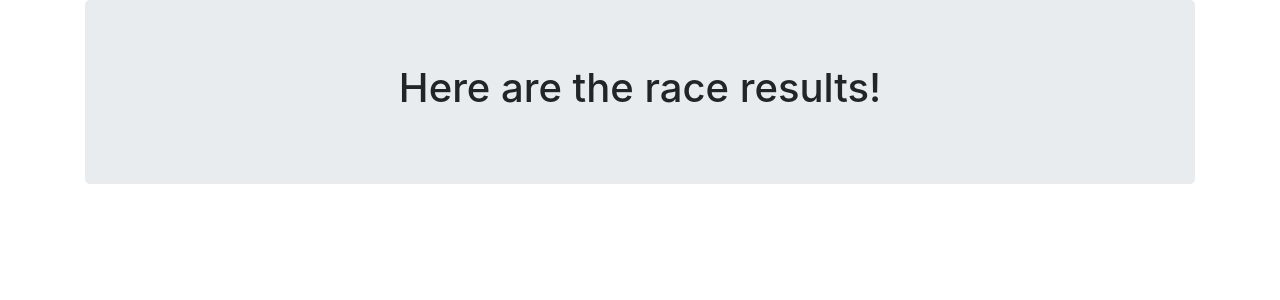
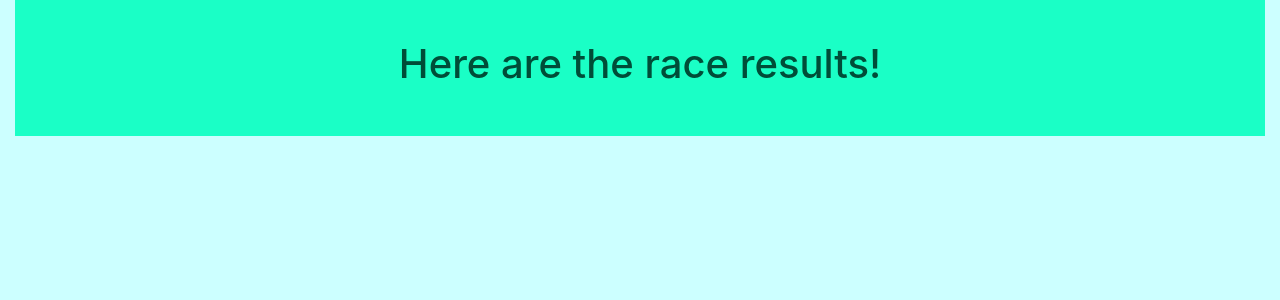
Before and after one commit to 22bipp22/Final_project, a Flask app: template templates/race.html in a window 1280 px wide. Shown: the top 300 px of the page. Run offline with Flask 2, Linux system fonts and the light colour scheme; the template is opened without the code that fills it, so the values that code supplies are empty; parts of the project's set-up code (start-up, migrations or seed data) failed here and were passed over; some libraries are stand-ins or nearby versions.

Commit message:
prettied it up

```diff
--- a/static/css/style.css
+++ b/static/css/style.css
@@ -1,21 +1,20 @@
-/* body {
-  padding: 0;
-  margin: 0;
+.homepage {
+  background-color: #ccffff;
 }
 
-.main-svg {
-  height: 100%;
-  padding: 10;
-  margin-left: 10;
-  margin-bottom: 20;
-  width: 100%;
+#newlook {
+  color: #004d38;
+  background-color : #1affc6;
+  text-align: center;
+  padding: 40px;
 
-} */
+}
+
 
 #maintitle {
-  color: white;
-  font-family: Impact, Haettenschweiler, 'Arial Bold', sans-serif;
-  -webkit-text-stroke: 2px red;
+  color:#004d38;
+  font-family: Verdana, Geneva, Tahoma, sans-serif;
+  -webkit-text-stroke: 2px #00cc99;
   text-align: center;
   background-image: url("Horse_Races.jpg");
   background-size: cover;
--- a/static/js/logic.js
+++ b/static/js/logic.js
@@ -21,18 +21,30 @@
       // Create the Table Header Row
       let webBody = d3.select("body");
       let table = webBody.append("table")
+      table.attr("style", "margin: 20px; width: 100%")
+
+
       let thead = table.append("thead")
       let trow = thead.append("tr")
       let header = trow.append("th")
       header.text("Horse Number")
+            .attr("style", "width: 20%; text-align: center")
+
       let header2 = trow.append("th")
       header2.text("Race Distance")
+            .attr("style", "width: 20%; text-align: center")
+
       let header3 = trow.append("th")
       header3.text("Place Odds")
+            .attr("style", "width: 20%; text-align: center")
+
       let header4 = trow.append("th")
       header4.text("Result")
+            .attr("style", "width: 20%; text-align: center")
+
       let header5 = trow.append("th")
       header5.text("Winner")
+            .attr("style", "width: 20%; text-align: center")
 
     //   // Populate the table data
       let tableBody = table.append("tbody")
@@ -45,29 +57,46 @@
             // if (number == raceData[i].horse_id) {
               let row = tableBody.append('tr');
               let cell = row.append('td');
-              cell.text(raceData[i].horse_id);
-              let cell2 = row.append('td')
-              cell2.text(raceData[i].race_id);
+              cell.text(raceData[i].horse_id)
+                  .attr("style", "text-align: center");
+              // let cell2 = row.append('td')
+              // cell2.text(raceData[i].race_id)
+              //     .attr("style", "text-align: center");
               let cell3 = row.append('td')
-              cell3.text(raceData[i].distance);
+              cell3.text(raceData[i].distance)
+                  .attr("style", "text-align: center");
               let cell4 = row.append('td')
-              cell4.text(raceData[i].place_odds);
+              cell4.text(raceData[i].place_odds)
+                  .attr("style", "text-align: center");
               let cell5 = row.append('td')
-              cell5.text(raceData[i].result);
+              cell5.text(raceData[i].race_id)
+                  .attr("style", "text-align: center");
               let cell6 = row.append('td')
               // Check to see if the horse won or lost the race and populate accordingly
               if (raceData[i].won == 0) {
-                cell6.text("Lost");
+                cell6.text("Lost")
+                  .attr("style", "text-align: center");
               }
                 else {
-                  cell6.text("Won");
+                  cell6.text("Won")
+                      .attr("style", "text-align: center");
                 }
             }
           // }
+          let svgWidth = window.innerWidth;
+          let svgHeight = "400px";
 
+          let imagepath = "../static/data/Generic_track.jpg"
+          webBody.append("img")
+                  .attr("width", svgWidth)
+                  .attr("height", svgHeight)
+                  .attr("src", imagepath)
+                  .attr("style", "padding: 50px")
 
 
       });
+
+
 
     // });
 
--- a/templates/index.html
+++ b/templates/index.html
@@ -8,7 +8,7 @@
   <title>Horse Races</title>
 
   <!-- Our CSS -->
-  <link rel="stylesheet" type="text/css" href="{{ url_for('static', filename='css/style.css') }}">
+  <link rel="stylesheet" type="text/css" href="../static/css/style.css">
 
   <!-- Leaflet CSS -->
   <link rel="stylesheet" href="https://unpkg.com/leaflet@1.6.0/dist/leaflet.css"
@@ -21,7 +21,8 @@
 
 </head>
 
-<body>
+<body class="homepage">
+
 
   <!-- title area container -->
   <div class="container">
--- a/templates/page2.html
+++ b/templates/page2.html
@@ -18,10 +18,10 @@
 
 </head>
 
-<body>
+<body class="homepage">
 
-  <div class="container">
-    <div class="jumbotron" style="text-align: center">
+  <div class="container-fluid">
+    <div class="jumbotron-fluid" id="newlook">
       <h1>Race Data</h1>
 
     </div>
--- a/templates/race.html
+++ b/templates/race.html
@@ -22,10 +22,11 @@
 
 </head>
 
-<body>
+<body class="homepage">
 
-  <div class="container">
-    <div class="jumbotron" style="text-align: center">
+  <div class="container-fluid">
+    <div class="jumbotron-fluid" id="newlook">
+
       <h1>Here are the race results!</h1>
 
     </div>
```
Also changed, not shown: static/js/app.js (+5 -19 lines), static/data/Generic_track.jpg (added), static/data/consumption_bar.png (added).
